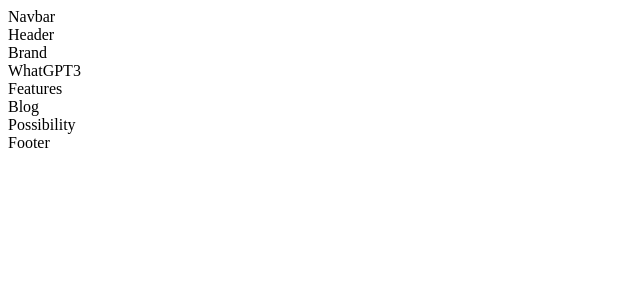
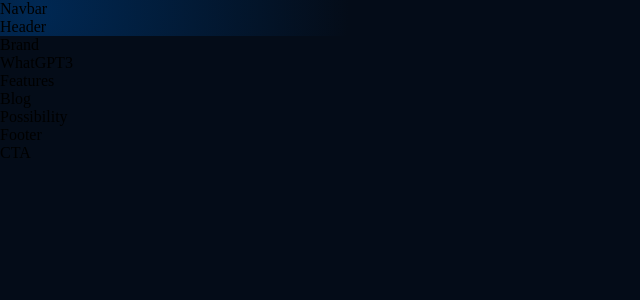
Before and after one commit to Anyidollar/gpt3-website, a React (Create React App) app in the folder my-gpt3-website/: page / in a window 1280 px wide. Shown: the top 300 px of the page, without its empty margins (0-640 px from the left). Built offline with nearby package versions, Linux system fonts and the light colour scheme.

Commit message:
commited

```diff
--- /dev/null
+++ b/my-gpt3-website/src/App.css
@@ -0,0 +1,93 @@
+* {
+    box-sizing: border-box;
+    padding: 0;
+    margin: 0;
+    scroll-behavior: smooth;
+  }
+
+  body {
+    background: var(--color-bg);
+  }
+
+  a {
+    color: unset;
+    text-decoration: none;
+  }
+
+  .gradient__bg {
+    background:-moz-radial-gradient(circle at 3% 25%, rgba(0, 40, 83, 1) 0%, rgba(4, 12, 24, 1) 25%);
+
+    /* safari 5.1+,chrome 10+ */
+    background:-webkit-radial-gradient(circle at 3% 25%, rgba(0, 40, 83, 1) 0%, rgba(4, 12, 24, 1) 25%);
+
+    /* opera 11.10+ */
+    background:-o-radial-gradient(circle at 3% 25%, rgba(0, 40, 83, 1) 0%, rgba(4, 12, 24, 1) 25%);
+
+    /* ie 10+ */
+    background:-ms-radial-gradient(circle at 3% 25%, rgba(0, 40, 83, 1) 0%, rgba(4, 12, 24, 1) 25%);
+
+    /* global 92%+ browsers support */
+    background:radial-gradient(circle at 3% 25%, rgba(0, 40, 83, 1) 0%, rgba(4, 12, 24, 1) 25%);
+  }
+
+  .gradient__text {
+    background: var(--gradient-text);
+    background-clip: text;
+    -webkit-background-clip: text;
+    -webkit-text-fill-color: transparent;
+  }
+
+  .section__padding {
+    padding: 4rem 6rem;
+  }
+
+  .section__margin {
+    margin: 4rem 6rem;
+  }
+
+  .scale-up-center {
+      -webkit-animation: scale-up-center 0.4s cubic-bezier(0.390, 0.575, 0.565, 1.000) both;
+      animation: scale-up-center 0.4s cubic-bezier(0.390, 0.575, 0.565, 1.000) both;
+  }
+
+  @-webkit-keyframes scale-up-center {
+    0% {
+      -webkit-transform: scale(0.5);
+              transform: scale(0.5);
+    }
+    100% {
+      -webkit-transform: scale(1);
+              transform: scale(1);
+    }
+  }
+
+  @keyframes scale-up-center {
+    0% {
+      -webkit-transform: scale(0.5);
+              transform: scale(0.5);
+    }
+    100% {
+      -webkit-transform: scale(1);
+              transform: scale(1);
+    }
+  }
+
+  @media screen and (max-width: 700px) {
+    .section__padding {
+      padding: 4rem;
+    }
+
+    .section__margin {
+      margin: 4rem;
+    }
+  }
+
+  @media screen and (max-width: 550px) {
+    .section__padding {
+      padding: 4rem 2rem;
+    }
+
+    .section__margin {
+      margin: 4rem 2rem;
+    }
+  }
--- a/my-gpt3-website/src/App.js
+++ b/my-gpt3-website/src/App.js
@@ -8,6 +8,7 @@
   Possibility,
   WhatGPT3,
 } from "./containers";
+import "./App.css";
 
 const App = () => {
   return (
@@ -22,6 +23,7 @@
       <Blog />
       <Possibility />
       <Footer />
+      <CTA />
     </div>
   );
 };
--- /dev/null
+++ b/my-gpt3-website/src/index.css
@@ -0,0 +1,14 @@
+@import url('https://fonts.googleapis.com/css2?family=Manrope:wght@200;300;400;500;600;700;800&display=swap');
+
+:root {
+  --font-family: 'Manrope', sans-serif;
+
+  --gradient-text: linear-gradient(89.97deg, #AE67FA 1.84%, #F49867 102.67%);
+  --gradient-bar: linear-gradient(103.22deg, #AE67FA -13.86%, #F49867 99.55%);
+
+  --color-bg: #040C18;
+  --color-footer : #031B34;
+  --color-blog: #042c54;
+  --color-text: #81AFDD;
+  --color-subtext: #FF8A71;
+}
--- a/my-gpt3-website/src/index.js
+++ b/my-gpt3-website/src/index.js
@@ -1,5 +1,6 @@
 import React from "react";
 import ReactDOM from "react-dom";
 import App from "./App";
+import "./index.css";
 
 ReactDOM.render(<App />, document.getElementById("root"));
```
